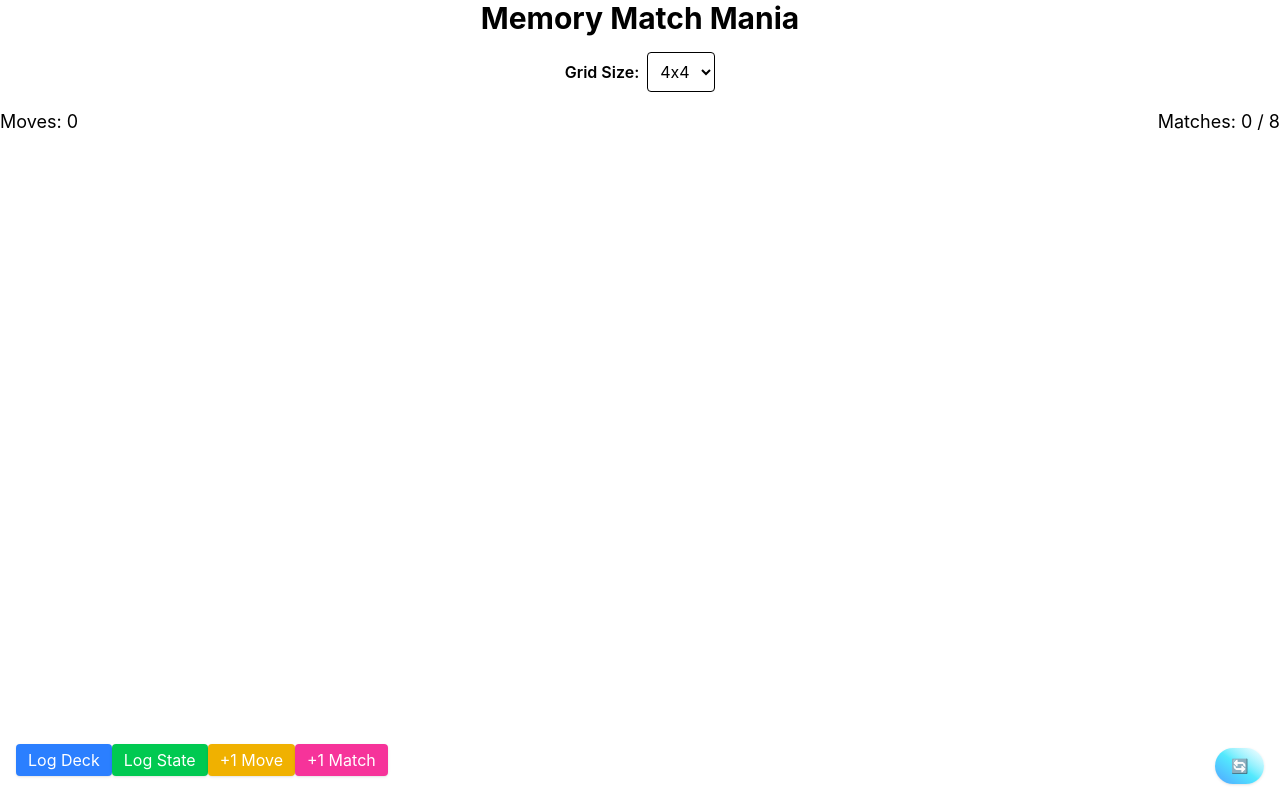
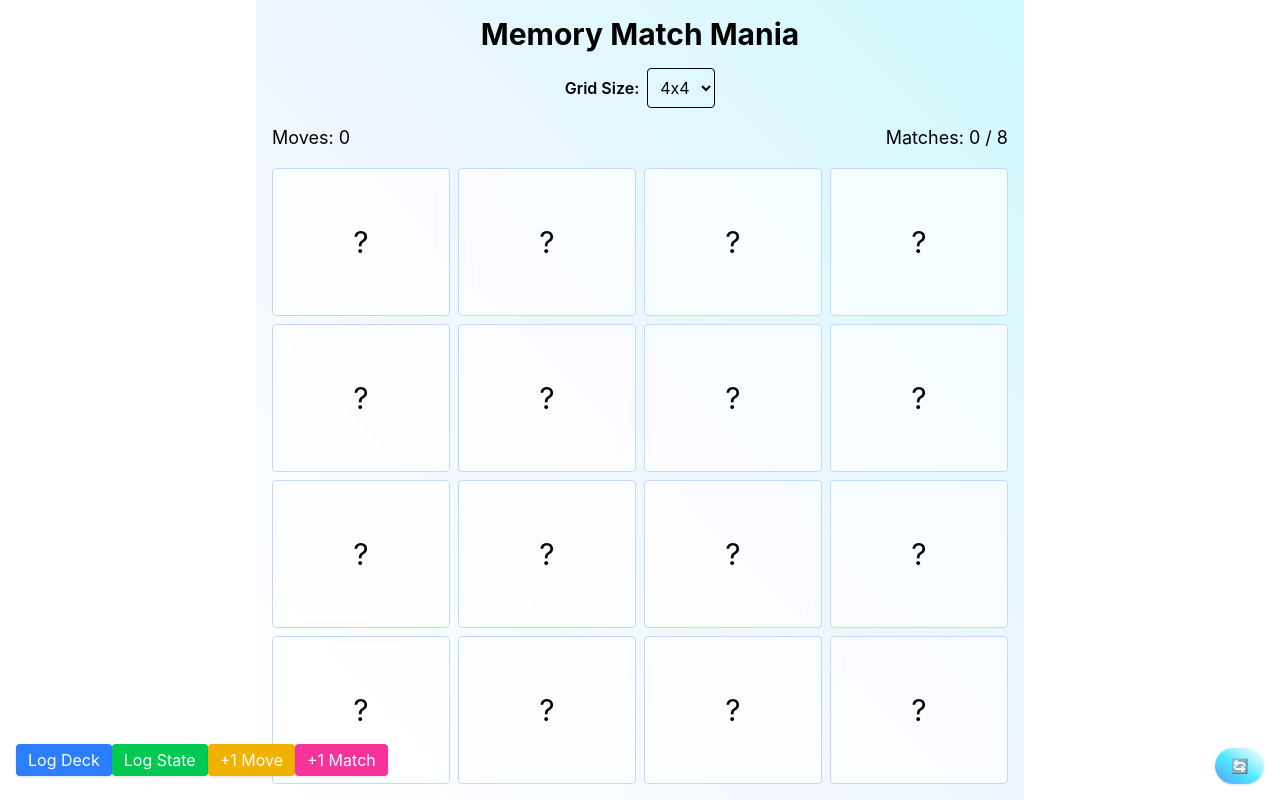
Before and after one commit to Tharmeem1999/React_Project-Card_Flip_Game, a React (Vite) app: page / in a window 1280 px wide. Built offline with nearby package versions, Linux system fonts and the light colour scheme.

Commit message:
build the GameBoard Component

```diff
--- a/src/App.jsx
+++ b/src/App.jsx
@@ -59,7 +59,7 @@ const App = () => {
   };
 
   return (
-    <div>
+    <div className="h-screen flex flex-col p-4 max-w-screen-md mx-auto bg-gradient-to-bl from-cyan-100 via-blue-50 to-white">
       <TempComponent
         deck={deck}
         gridSize={gridSize}
@@ -88,7 +88,15 @@ const App = () => {
       <ResetButton onReset={() => reInitializeGame(gridSize)} />
 
       {/* GameBoard: render the card grid and handles gameplay */}
-      <GameBoard />
+      <div className="flex-grow">
+        <GameBoard
+          key={resetCounter}
+          gridSize={gridSize}
+          deck={deck}
+          setMoves={setMoves}
+          setMatches={setMatches}
+        />
+      </div>
 
       {/* Graffiti: shows a celebration when all matches are made */}
       {matches === deck.length / 2 && <Graffiti />}
--- a/src/components/Card.jsx
+++ b/src/components/Card.jsx
@@ -1,7 +1,41 @@
-const Card = () => {
+const Card = ({ icon, gridSize }) => {
+    let baseClass = gridSize === 4
+        ? "text-4xl sm:text-5xl"
+        : gridSize === 6
+            ? "text-3xl sm:text-4xl"
+            : "text-2xl sm:text-3xl";
+    baseClass = baseClass +
+        " flex items-center justify-center " +
+        " absolute inset-0 " +
+        " border rounded " +
+        " backface-hidden ";
+
     return (
-        <div>
+        <div
+            className="w-full h-full cursor-pointer select-none"
+        >
+            <div className="relative w-full h-full">
+                {/* Front */}
+                <div
+                    className={`
+                        ${baseClass}
+                        bg-white/70 backdrop-blur-sm border-blue-200
+                    `}
+                >
+                    ?
+                </div>
 
+                {/* Back */}
+                <div
+                    className={`
+                        ${baseClass}
+                        bg-blue-400 hover:bg-blue-500 transition-colors duration-300
+                        rotate-y-180
+                    `}
+                >
+                    {icon}
+                </div>
+            </div>
         </div>
     );
 };
--- a/src/components/GameBoard.jsx
+++ b/src/components/GameBoard.jsx
@@ -1,9 +1,22 @@
 import Card from "./Card";
 
-const GameBoard = () => {
+const GameBoard = ({ gridSize, deck, setMoves, setMatches }) => {
+
     return (
-        <div>
-            <Card />
+        <div
+            className="grid gap-2 h-full"
+            style={{
+                gridTemplateColumns: `repeat(${gridSize}, minmax(0, 1fr))`,
+                gridTemplateRows: `repeat(${gridSize}, 1fr)`, // Makes square cells
+
+            }}
+        >
+            {deck.map((icon, idx) => (
+                <Card
+                    key={idx}
+                    icon={icon}
+                />
+            ))}
         </div>
     );
 };
--- a/src/index.css
+++ b/src/index.css
@@ -1 +1,9 @@
 @import "tailwindcss";
+
+.backface-hidden {
+    backface-visibility: hidden;
+}
+
+.rotate-y-180 {
+    transform: rotateY(180deg);
+}
```
